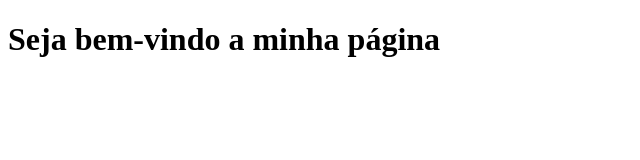
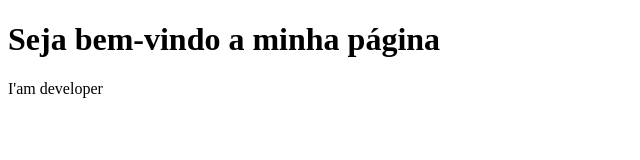
Before and after one commit to joalisson/new-website, a plain HTML site: page index.html in a window 1280 px wide. Shown: the whole page, without its empty margins (0-640 px from the left). Drawn offline with Linux system fonts and the light colour scheme.

Commit message:
Adicionando descrição

```diff
--- a/index.html
+++ b/index.html
@@ -9,6 +9,7 @@
 <body>
   <div>
     <h1>Seja bem-vindo a minha página</h1>
+    <p>I'am developer</p>
   </div>
 </body>
 </html>
```
